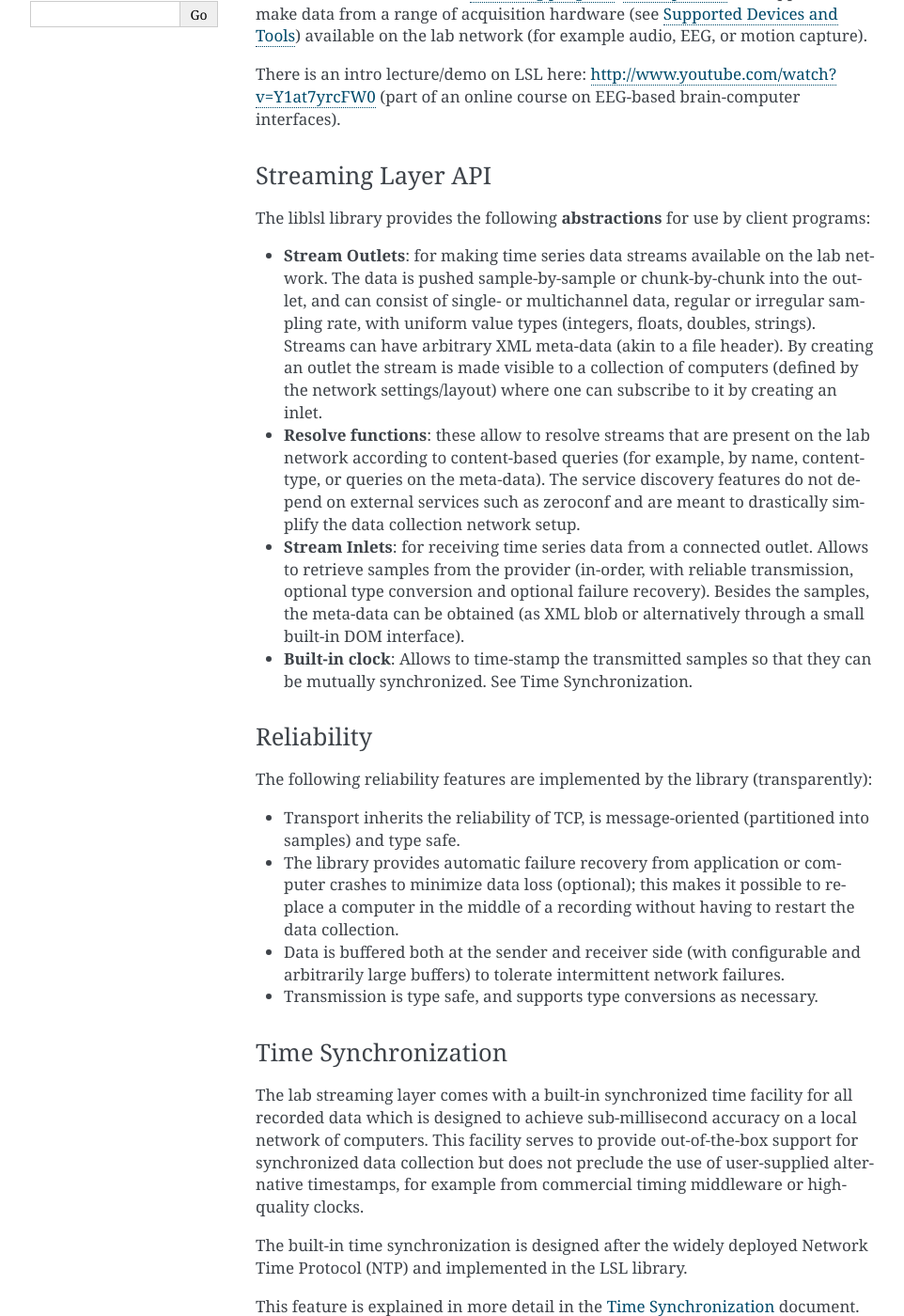
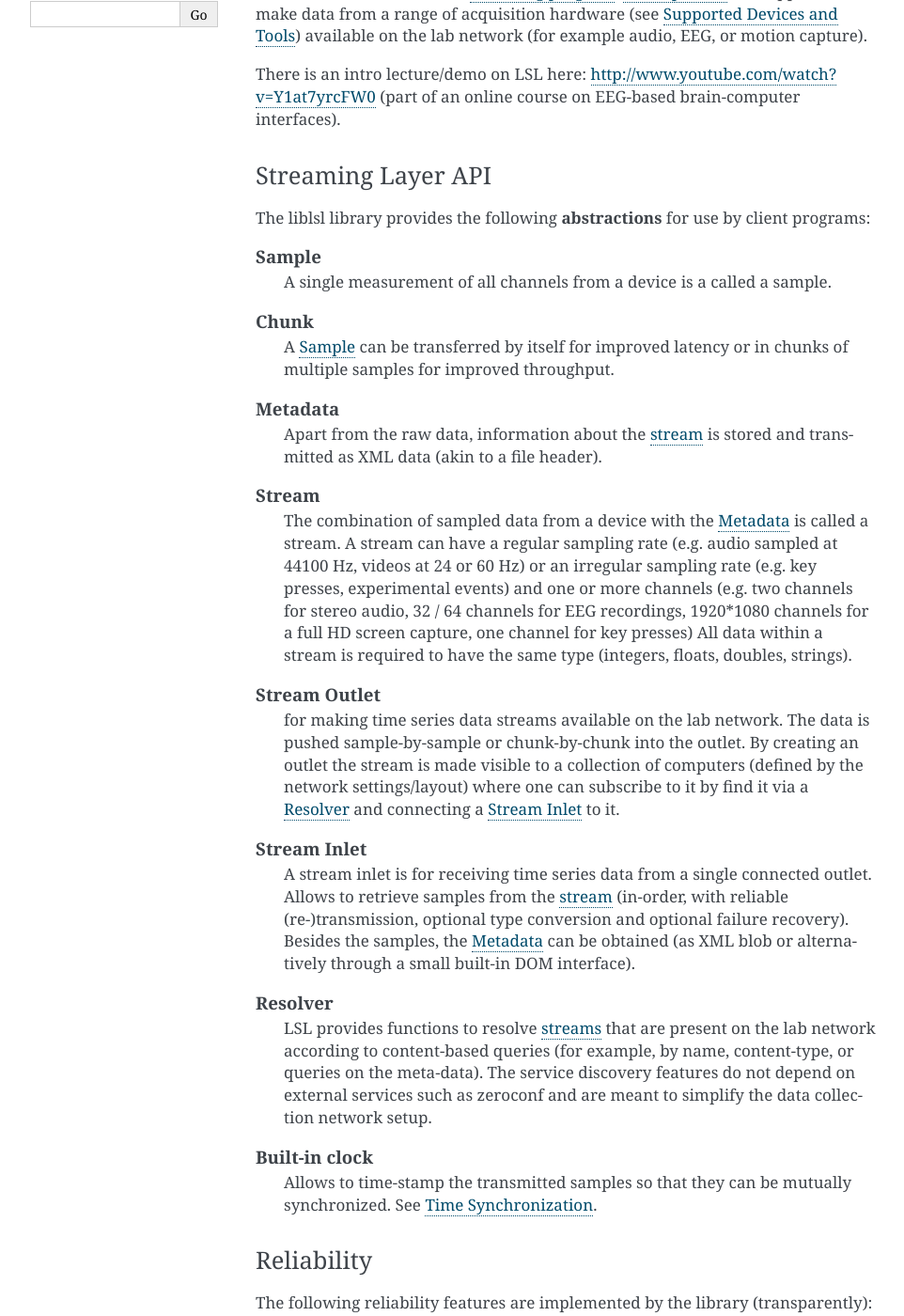
Before and after one commit to sccn/labstreaminglayer, a Sphinx documentation site: the page built from docs/info/intro.rst, in a window 1280 px wide and 1400 px high, scrolled down 373 px. Shown: the whole window at 94% size, without its empty margins (148-1110 px from the left). Built offline with Sphinx 7.4.7, drawn with Linux system fonts in a browser that asks for light colours.

Commit message:
Docs: turn abstractions into a glossary so terms can be referenced as e.g. :ref:`Stream Inlet`

```diff
--- a/docs/info/intro.rst
+++ b/docs/info/intro.rst
@@ -18,10 +18,57 @@ Streaming Layer API
 
 The liblsl library provides the following **abstractions** for use by client programs:
 
-- **Stream Outlets**: for making time series data streams available on the lab network. The data is pushed sample-by-sample or chunk-by-chunk into the outlet, and can consist of single- or multichannel data, regular or irregular sampling rate, with uniform value types (integers, floats, doubles, strings). Streams can have arbitrary XML meta-data (akin to a file header). By creating an outlet the stream is made visible to a collection of computers (defined by the network settings/layout) where one can subscribe to it by creating an inlet.
-- **Resolve functions**: these allow to resolve streams that are present on the lab network according to content-based queries (for example, by name, content-type, or queries on the meta-data). The service discovery features do not depend on external services such as zeroconf and are meant to drastically simplify the data collection network setup.
-- **Stream Inlets**: for receiving time series data from a connected outlet. Allows to retrieve samples from the provider (in-order, with reliable transmission, optional type conversion and optional failure recovery). Besides the samples, the meta-data can be obtained (as XML blob or alternatively through a small built-in DOM interface).
-- **Built-in clock**: Allows to time-stamp the transmitted samples so that they can be mutually synchronized. See Time Synchronization.
+.. glossary::
+
+  Sample
+    A single measurement of all channels from a device is a called a sample.
+
+  Chunk
+    A :term:`Sample` can be transferred by itself for improved latency or
+    in chunks of multiple samples for improved throughput.
+
+  Metadata
+    Apart from the raw data, information about the :term:`stream` is stored and
+    transmitted as XML data (akin to a file header).
+
+  Stream
+    The combination of sampled data from a device with the :term:`Metadata`
+    is called a stream.
+    A stream can have a regular sampling rate (e.g. audio sampled at
+    44100 Hz, videos at 24 or 60 Hz)
+    or an irregular sampling rate (e.g. key presses, experimental
+    events) and one or more channels
+    (e.g. two channels for stereo audio, 32 / 64 channels for EEG recordings,
+    1920*1080 channels for a full HD screen capture, one channel for
+    key presses)
+    All data within a stream is required to have the same type
+    (integers, floats, doubles, strings).
+
+  Stream Outlet
+    for making time series data streams available on the lab network.
+    The data is pushed sample-by-sample or chunk-by-chunk into the outlet.
+    By creating an outlet the stream is made visible to a collection of
+    computers (defined by the network settings/layout) where one can
+    subscribe to it by find it via a :term:`Resolver` and connecting
+    a :term:`Stream Inlet` to it.
+
+  Stream Inlet
+    A stream inlet is for receiving time series data from a single connected outlet.
+    Allows to retrieve samples from the :term:`stream` (in-order, with reliable
+    (re-)transmission, optional type conversion and optional failure recovery).
+    Besides the samples, the :term:`Metadata` can be obtained (as XML blob
+    or alternatively through a small built-in DOM interface).
+
+  Resolver
+    LSL provides functions to resolve :term:`streams <Stream>` that are
+    present on the lab network according to content-based queries
+    (for example, by name, content-type, or queries on the meta-data).
+    The service discovery features do not depend on external services such as
+    zeroconf and are meant to simplify the data collection network setup.
+
+  Built-in clock
+    Allows to time-stamp the transmitted samples so that they can be mutually
+    synchronized. See :doc:`time_synchronization`.
 
 Reliability
 ===========
```
